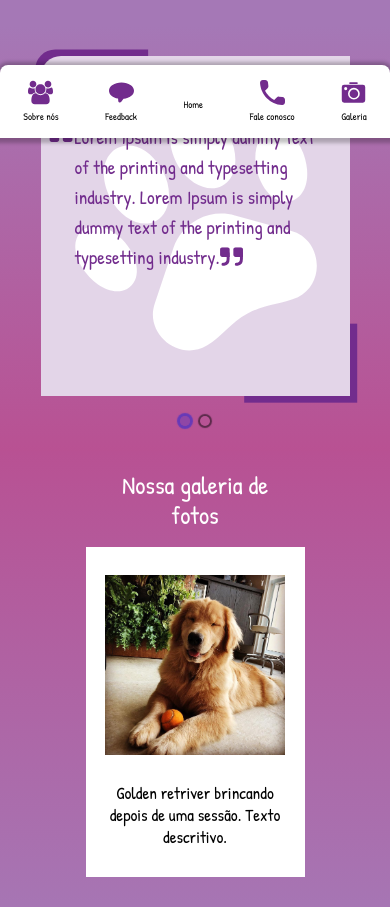
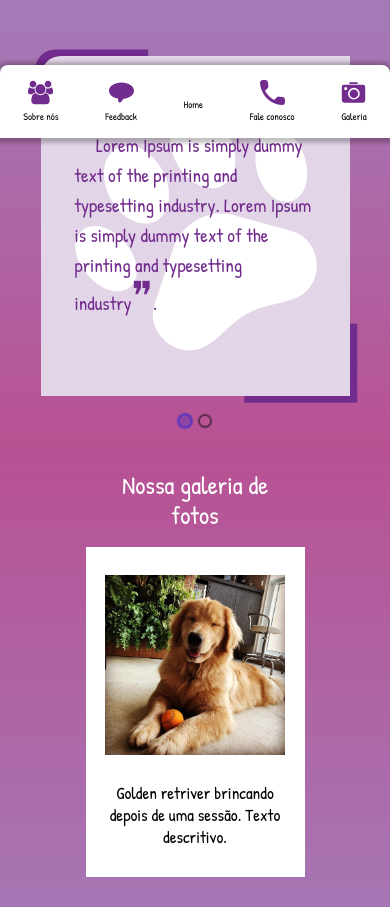
Before and after one commit to Lucasfield3/expert-dog, a Next.js app: page / in a window 390 px wide. Shown: the part 849-1756 px from the top of the page. Built offline with nearby package versions, Linux system fonts and the light colour scheme.

Commit message:
build aspas

```diff
--- a/components/CustomSVG/index.tsx
+++ b/components/CustomSVG/index.tsx
@@ -52,7 +52,7 @@ export const CustomSVG = (props: SVGProps)=>{
                 </g>
             </svg>}
 
-            {props.svgName === 'aspas' &&
+            {props.svgName === 'aspas1' &&
             <>
             <svg {...props.svgprops} className={props.classNameAspas1} width="24" height="22" viewBox="0 0 24 22" fill="none" xmlns="http://www.w3.org/2000/svg">
                 <path d="M23.306 19.6078C23.306 20.8337 22.3122 21.8275 21.0863 21.8275H15.9071C14.6812 21.8275 13.6874 20.8337 13.6874 19.6078V10.6531H21.0863C22.3122 10.6531 23.306 11.6469 23.306 12.8728V19.6078Z" fill={props.color.aspas}/>
@@ -60,6 +60,9 @@ export const CustomSVG = (props: SVGProps)=>{
                 <path d="M15.2264 14.5211L15.2264 7.07515C15.2264 4.72762 16.3904 2.64392 18.6327 2.26638C19.1433 2.18041 19.7196 2.10491 20.3671 2.04784" stroke={props.color.aspas} strokeWidth="2.95957" strokeLinecap="round" strokeLinejoin="round"/>
                 <path d="M1.90835 14.5211L1.90835 7.07515C1.90836 4.72762 3.07239 2.64392 5.31466 2.26638C5.82522 2.18041 6.40156 2.10491 7.04909 2.04784" stroke={props.color.aspas} strokeWidth="2.95957" strokeLinecap="round" strokeLinejoin="round"/>
             </svg>
+            </>}
+            {props.svgName === 'aspas2' &&
+            <>
             <svg {...props.svgprops} className={props.classNameAspas2} width="24" height="19" viewBox="0 0 24 19" fill="none" xmlns="http://www.w3.org/2000/svg">
                 <path d="M0 2.21968C0 0.993783 0.993783 0 2.21968 0H7.39892C8.62481 0 9.61859 0.993783 9.61859 2.21968V9.61859H2.21968C0.993783 9.61859 0 8.62481 0 7.39892V2.21968Z" fill={props.color.aspas}/>
                 <path d="M13.3181 2.21968C13.3181 0.993783 14.3118 0 15.5377 0H20.717C21.9429 0 22.9366 0.993783 22.9366 2.21968V9.61859H15.5377C14.3118 9.61859 13.3181 8.62481 13.3181 7.39892V2.21968Z" fill={props.color.aspas}/>
--- a/components/WrappedCardsFeed/index.tsx
+++ b/components/WrappedCardsFeed/index.tsx
@@ -105,9 +105,11 @@ export const WrappedCardsFeed = (props: Props) => {
                     <div style={myStyle.myCard} className={styles.card}>
                         <div>
                             <h1 className={styles.title} style={myStyle.myH1}>O que falam sobre nós</h1>
-                            <CustomSVG color={{aspas:myStyle.mySvgFillPaw === 'var(--soft-red)' ? 'var(--red)': 'var(--purple)'}} svgName='aspas' classNameAspas2={styles.aspas2} classNameAspas1={styles.aspas1}/>
-                            <p style={myStyle.myP} className={styles.text}>Lorem Ipsum is simply dummy text of the printing and typesetting industry.
-                                Lorem Ipsum is simply dummy text of the printing and typesetting industry.</p>
+                            {/* <CustomSVG color={{aspas:myStyle.mySvgFillPaw === 'var(--soft-red)' ? 'var(--red)': 'var(--purple)'}} svgName='aspas1' classNameAspas1={styles.aspas1}/> */}
+                            <p style={myStyle.myP} className={styles.text}><span className={styles.aspas}>❝</span>Lorem Ipsum is simply dummy text of the printing and typesetting industry.
+                            Lorem Ipsum is simply dummy text of the printing and typesetting industry<span className={styles.aspas}>❞</span>.
+
+                            </p>
                         </div>
                         <CustomSVG svgprops={{className:styles.mySvg}} color={{dogPaw:myStyle.mySvgFillPaw}} svgName='dog-paw'/>
                     </div>
--- a/styles/components/feed.module.scss
+++ b/styles/components/feed.module.scss
@@ -48,6 +48,11 @@
     }
 
 }
+.aspas{
+
+    font-size:4rem;
+
+}
 
 .text{
     color:var(--purple);
@@ -73,14 +78,7 @@
     font-size: 2.5rem;
 }
 
-.aspas1{
-    position: absolute;
-    transform: scale(1.2) translate(5%, 9%);
-}
-.aspas2{
-    position: absolute;
-    transform: scale(1.2) translate(912%, 235%);
-}
+
 
 
 .mySvg {
@@ -127,9 +125,6 @@
         transform:translate(295.1%, 208%);
     }
 
-    .aspas2 {
-        transform: scale(1.2) translate(783%, 425%);
-    }
   }
 
 
@@ -153,10 +148,6 @@
     .mySpan2{
 
         transform:translate(193.1%, 208%);
-    }
-
-    .aspas2{
-        transform: scale(1.2) translate(1183%, 395%);
     }
 
     .text{
@@ -201,15 +192,6 @@
         transform: scale(4.3) translate(40%, 0%) rotate(-28deg);
     }
 
-    .aspas1{
-        transform: scale(1) translate(-41%, 1%);
-    }
-
-    .aspas2{
-        transform:scale(1) translate(671%, 670%);
-    }
-
-
 }
 
 
@@ -253,8 +235,8 @@
         transform: scale(1) translate(-41%,1%);
     }
 
-    .aspas2{
-        transform: scale(1) translate(602%,970%);
+    .aspas{
+        font-size: 2rem;
     }
 
 
```
